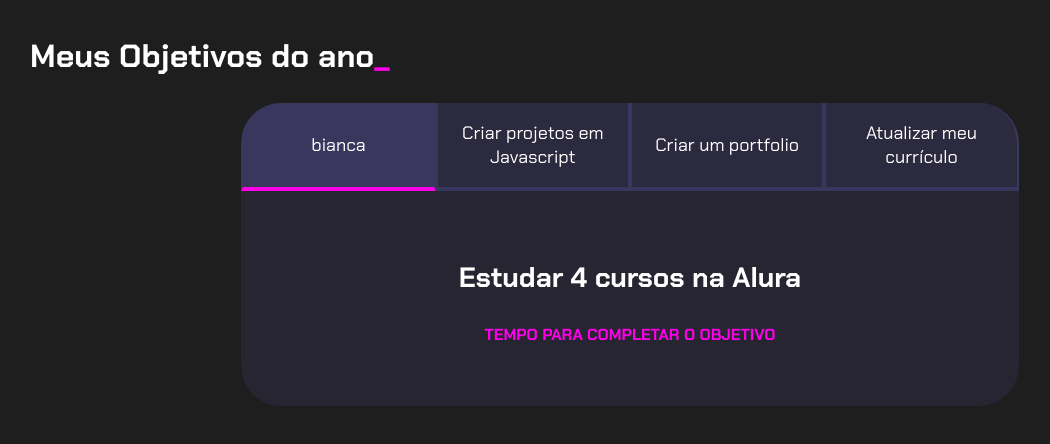
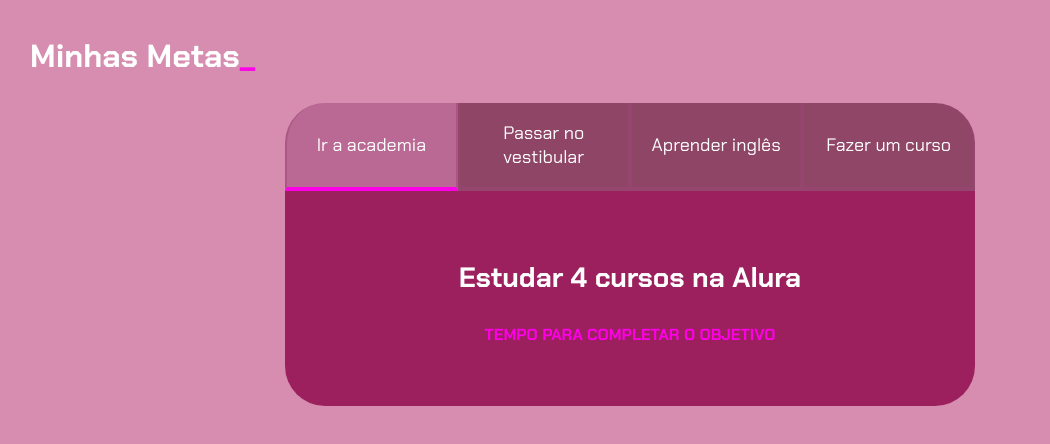
Before and after one commit to BiancaGM32/meus-objetivos, a plain HTML site: page index.html in a window 1280 px wide. Shown: the whole page, without its empty margins (10-1060 px from the left). Drawn offline with Linux system fonts and the light colour scheme.

Commit message:
Add files via upload

```diff
--- a/index.html
+++ b/index.html
@@ -9,13 +9,13 @@
 </head>
 <body>
     <section class="conteudo-principal">
-        <h2 class="titulo-principal">Meus Objetivos do ano<span>_</span></h2>
+        <h2 class="titulo-principal">Minhas Metas<span>_</span></h2>
         <div class="conteudo">
         <div class="botoes">
-            <button class="botao ativo">bianca</button>
-            <button class="botao">Criar projetos em Javascript</button>
-            <button class="botao">Criar um portfolio</button>
-            <button class="botao">Atualizar meu currículo</button>
+            <button class="botao ativo">Ir a academia</button>
+            <button class="botao">Passar no vestibular</button>
+            <button class="botao">Aprender inglês</button>
+            <button class="botao"> Fazer um curso</button> </button>
         </div>
         <div class="abas-textos">
             <div class="aba-conteudo ativo">
--- a/style.css
+++ b/style.css
@@ -1,12 +1,12 @@
 @import url('https://fonts.googleapis.com/css2?family=Chakra+Petch:wght@400;700&display=swap');
 
 :root {
-    --cor-de-fundo: #1E1E1E;
+    --cor-de-fundo: #d68daf;
     --verde: #fd00e8;
     --branco: #FFFFFF;
-    --botao-ativo: #3A375E;
-    --botao-inativo: rgba(58, 55, 94, 0.5);
-    --texto-fundo: rgba(58, 55, 94, 0.3);
+    --botao-ativo: #9c44777c;
+    --botao-inativo: rgba(75, 0, 31, 0.5);
+    --texto-fundo: rgba(138, 0, 69, 0.767);
 }
 
 body {
```
